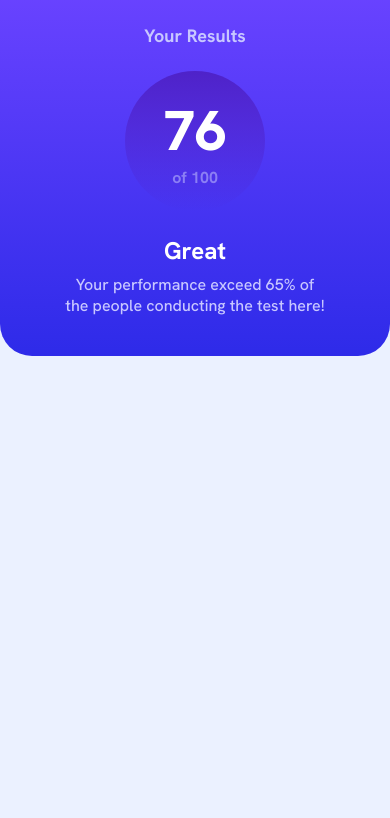
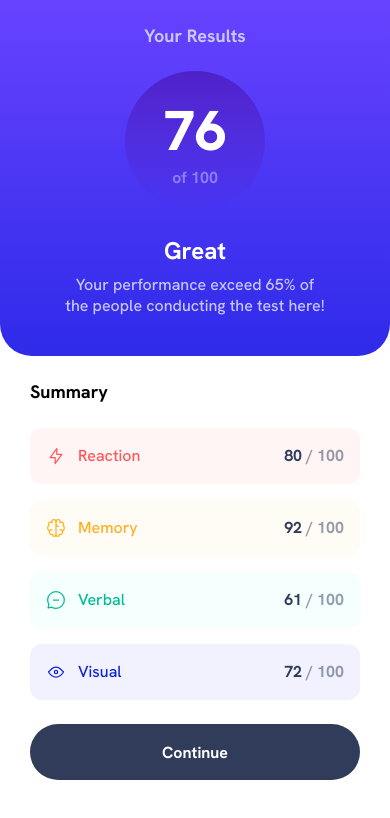
Before and after one commit to mauLovera/frontend-mentor--results-summary-component-2, a Next.js app: page / in a window 390 px wide. Shown: the top 818 px of the page. Built offline with nearby package versions, Linux system fonts and the light colour scheme.

Commit message:
feat: add mobile styles for results summary

```diff
--- a/data.json
+++ b/data.json
@@ -2,21 +2,21 @@
   {
     "category": "Reaction",
     "score": 80,
-    "icon": "./assets/images/icon-reaction.svg"
+    "icon": "/images/icon-reaction.svg"
   },
   {
     "category": "Memory",
     "score": 92,
-    "icon": "./assets/images/icon-memory.svg"
+    "icon": "/images/icon-memory.svg"
   },
   {
     "category": "Verbal",
     "score": 61,
-    "icon": "./assets/images/icon-verbal.svg"
+    "icon": "/images/icon-verbal.svg"
   },
   {
     "category": "Visual",
     "score": 72,
-    "icon": "./assets/images/icon-visual.svg"
+    "icon": "/images/icon-visual.svg"
   }
 ]
--- a/src/app/layout.tsx
+++ b/src/app/layout.tsx
@@ -19,7 +19,9 @@ export default function RootLayout({
 }>) {
   return (
     <html lang="en" className={sans.className}>
-      <body className="min-h-[100svh] bg-pale-blue">{children}</body>
+      <body className="md:bg-pale-blue min-h-[100svh] bg-white">
+        {children}
+      </body>
     </html>
   )
 }
--- a/src/components/ResultsSummary.tsx
+++ b/src/components/ResultsSummary.tsx
@@ -3,9 +3,16 @@ import useResults from "@/hooks/useResults"
 export default async function ResultsSummary() {
   const { results, average } = await useResults()
 
+  const colorMap = {
+    reaction: "text-reaction bg-reaction-light",
+    memory: "text-memory bg-memory-light",
+    verbal: "text-verbal bg-verbal-light",
+    visual: "text-visual bg-visual-light",
+  }
+
   return (
     <article className="md:flex-row flex flex-col">
-      <section className="from-results-1 via-results-2 to-results-3 flex flex-col items-center gap-6 bg-gradient-to-b from-0% via-0% to-100% pt-6 pb-10 px-14 text-center rounded-b-[32px]">
+      <section className="from-results-1 via-results-2 to-results-3 flex flex-col items-center gap-6 rounded-b-[32px] bg-gradient-to-b from-0% via-0% to-100% px-14 pb-10 pt-6 text-center">
         <h1 className="text-light-blue text-lg font-bold leading-[23px]">
           Your Results
         </h1>
@@ -18,7 +25,7 @@ export default async function ResultsSummary() {
           </span>
         </div>
         <section className="max-w-[260px]">
-          <h2 className="text-2xl font-bold leading-[31px] text-white mb-2">
+          <h2 className="mb-2 text-2xl font-bold leading-[31px] text-white">
             Great
           </h2>
           <p className="text-light-blue text-base font-medium leading-[21px]  ">
@@ -26,7 +33,43 @@ export default async function ResultsSummary() {
           </p>
         </section>
       </section>
-      <section></section>
+      <section className="flex flex-col gap-6 bg-white px-[30px] pb-[30px] pt-6">
+        <h3 className="text-lg font-bold leading-[24px]">Summary</h3>
+        <ul className="felx-col flex flex-col gap-4">
+          {results.map((result, index) => (
+            <li
+              className={
+                "flex items-center justify-between rounded-xl px-4 pb-[18px] pt-[17px] " +
+                colorMap[
+                  result.category.toLocaleLowerCase() as keyof typeof colorMap
+                ]
+              }
+              key={index}
+            >
+              <div
+                className={"flex items-center gap-3 font-medium leading-[21px]"}
+              >
+                <img
+                  src={result.icon}
+                  alt={result.category}
+                  className={"size-5"}
+                />
+                {result.category}
+              </div>
+              <div className="text-dark-navy font-bold leading-[21px]">
+                {result.score}{" "}
+                <span className="text-dark-navy opacity-50">/ 100</span>
+              </div>
+            </li>
+          ))}
+        </ul>
+        <button
+          type="button"
+          className="bg-dark-navy w-full rounded-[128px] pb-4 pt-[17px] font-bold leading-[23px] text-white"
+        >
+          Continue
+        </button>
+      </section>
     </article>
   )
 }
--- a/src/hooks/useResults.ts
+++ b/src/hooks/useResults.ts
@@ -3,11 +3,7 @@ import { promises as fs } from "fs"
 interface Result {
   category: "Reaction" | "Memory" | "Verbal" | "Visual"
   score: number
-  icon?: null
-}
-
-interface Props {
-  results: Result[]
+  icon?: string
 }
 
 export default async function useResults() {
--- a/tailwind.config.ts
+++ b/tailwind.config.ts
@@ -8,14 +8,18 @@ const config: Config = {
   ],
   theme: {
     colors: {
-			"light-red": "hsl(0, 100%, 67%)",
-			"orangey-yellow": "hsl(39, 100%, 56%)",
-			"green-teal": "hsl(166, 100%, 37%)",
-			"cobalt-blue": "hsl(234, 85%, 45%)",
+      reaction: "hsl(0, 100%, 67%)",
+      "reaction-light": "hsl(0, 100%, 98%)",
+      memory: "hsl(39, 100%, 56%)",
+      "memory-light": "hsl(39, 100%, 98%)",
+      verbal: "hsl(166, 100%, 37%)",
+      "verbal-light": "hsl(166, 100%, 98%)",
+      visual: "hsl(234, 85%, 45%)",
+      "visual-light": "hsl(234, 85%, 97%)",
+      "pale-blue": "hsl(220, 100%, 96%)",
+      "light-blue": "hsl(241, 100%, 89%)",
+      "dark-navy": "hsl(223, 30%, 27%)",
       white: "hsl(0, 0%, 100%)",
-			"pale-blue": "hsl(221, 100%, 96%)",
-			"light-blue": "hsl(241, 100%, 89%)",
-			"dark-gray-blue": "hsl(224, 30%, 27%)",
     },
     gradientColorStops: {
       "results-1": "hsl(252, 100%, 67%)",
@@ -23,13 +27,13 @@ const config: Config = {
       "results-3": "hsl(241, 81%, 54%)",
       "results-circle-1": "hsl(256, 71%, 46%)",
       "results-circle-2": "hsla(241, 71%, 46%, 0)",
-			"violet-blue": "hsla(256, 72%, 46%, 1)",
-			"persian-blue": "hsla(241, 72%, 46%, 1)",
-			"dark-gray-blue": "hsl(224, 30%, 27%)",
     },
     extend: {
       borderRadius: {
         container: "36px",
+      },
+      screens: {
+        md: "769px",
       },
     },
   },
```
Lines whose indentation alone changed are shown as unchanged.
